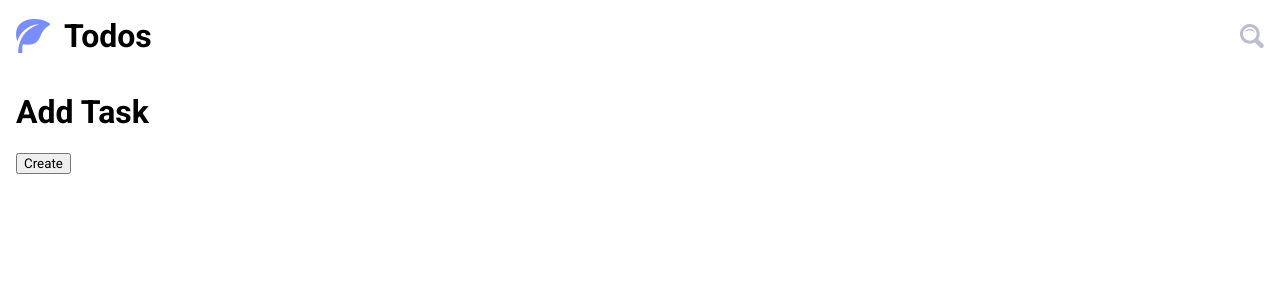
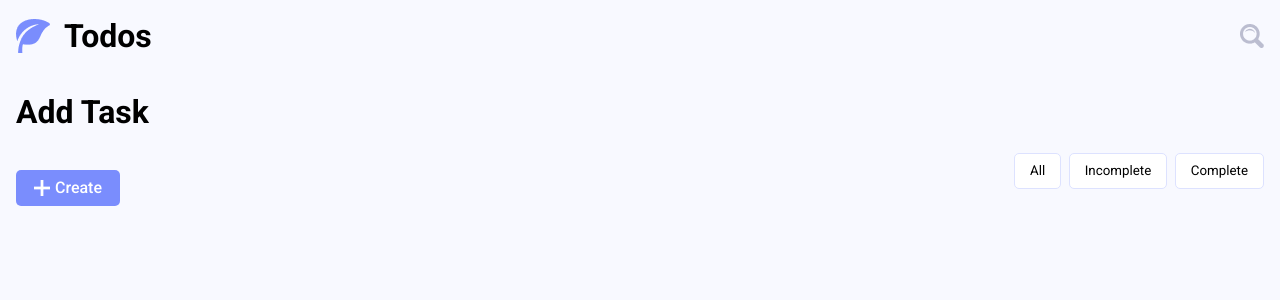
Before and after one commit to ahr-wtag/react-todo-app, a React (Create React App) app: page / in a window 1280 px wide. Shown: the top 300 px of the page. Built offline with nearby package versions, Linux system fonts and the light colour scheme.

Commit message:
(step-7) added filtering

```diff
--- a/src/assets/style/app.scss
+++ b/src/assets/style/app.scss
@@ -1,5 +1,7 @@
 @import url("https://fonts.googleapis.com/css2?family=Roboto:ital,wght@0,100;0,300;0,400;0,500;0,700;0,900;1,100;1,300;1,400;1,500;1,700;1,900&display=swap");
+@import "assets/style/color.scss";
 
 * {
   font-family: "Roboto", sans-serif;
+  background-color: $light-purple;
 }
--- a/src/assets/style/color.scss
+++ b/src/assets/style/color.scss
@@ -7,3 +7,4 @@ $vivid-green: #0bc375;
 $navy-blue: #32394b;
 $light-periwinkle: #dde2ff;
 $red: #ff0000;
+$light-purple: #f8f9ff;
--- a/src/components/TaskBoard/index.jsx
+++ b/src/components/TaskBoard/index.jsx
@@ -3,13 +3,29 @@ import { useSelector, useDispatch } from "react-redux";
 import AddTaskCard from "components/TaskCard/AddTaskCard.jsx";
 import style from "components/TaskBoard/index.module.scss";
 import Pagination from "components/Pagination";
-import { PAGINATION_LIMIT, SHOW_MORE, SHOW_LESS } from "utils/constant";
+import {
+  PAGINATION_LIMIT,
+  SHOW_MORE,
+  SHOW_LESS,
+  ADD,
+  ADD_ALT,
+  ALL,
+  COMPLETE,
+  INCOMPLETE,
+} from "utils/constant";
 import { paginationUpdate } from "store/actions/";
 import TaskList from "components/TaskList";
 const TaskBoard = () => {
   const [showCreateCard, setShowCreateCard] = useState(false);
+  const [filter, setFilter] = useState(ALL);
   const pagination = useSelector((state) => state.paginationLength);
   const tasks = useSelector((state) => state.todo);
+
+  const [taskLength, setTaskLength] = useState(tasks.length);
+
+  useEffect(() => {
+    setTaskLength(tasks.length);
+  }, [tasks]);
   const dispatch = useDispatch();
 
   useEffect(() => {
@@ -25,27 +41,48 @@ const TaskBoard = () => {
   return (
     <div className={style.container}>
       <h1>Add Task</h1>
-      <div>
+      <div className={style.topBar}>
         <button
+          className={style.createButton}
           disabled={showCreateCard}
           onClick={() => setShowCreateCard(!showCreateCard)}
         >
+          <img className={style.addIcon} src={ADD} alt={ADD_ALT} />
           Create
         </button>
+        <div className={style.filterBar}>
+          <button onClick={() => setFilter(ALL)} className={style.filterButton}>
+            All
+          </button>
+          <button
+            onClick={() => setFilter(INCOMPLETE)}
+            className={style.filterButton}
+          >
+            Incomplete
+          </button>
+          <button
+            onClick={() => setFilter(COMPLETE)}
+            className={style.filterButton}
+          >
+            Complete
+          </button>
+        </div>
       </div>
       <div className={style.taskBoard}>
         {showCreateCard && (
           <AddTaskCard showCreateCard setShowCreateCard={setShowCreateCard} />
         )}
-        <TaskList limit={pagination} tasks={tasks}></TaskList>
+        <TaskList
+          setTaskLength={setTaskLength}
+          filter={filter}
+          limit={pagination}
+          tasks={tasks}
+        ></TaskList>
       </div>
 
-      {tasks.length + showCreateCard > PAGINATION_LIMIT ? (
-        <Pagination
-          showCreateCard={showCreateCard}
-          taskListLength={tasks.length}
-        >
-          {pagination >= tasks.length ? SHOW_LESS : SHOW_MORE}
+      {taskLength + showCreateCard > PAGINATION_LIMIT ? (
+        <Pagination showCreateCard={showCreateCard} taskListLength={taskLength}>
+          {pagination >= taskLength ? SHOW_LESS : SHOW_MORE}
         </Pagination>
       ) : (
         <></>
--- a/src/components/TaskBoard/index.module.scss
+++ b/src/components/TaskBoard/index.module.scss
@@ -1,3 +1,5 @@
+@import "assets/style/color.scss";
+
 .taskBoard {
   display: flex;
   flex-wrap: wrap;
@@ -8,3 +10,45 @@
   margin: auto;
   max-width: 78rem;
 }
+
+.topBar {
+  display: flex;
+  justify-content: space-between;
+  align-items: center;
+
+  .createButton {
+    display: flex;
+    justify-content: center;
+    align-items: center;
+    width: 6.5rem;
+    height: 2.25rem;
+    background-color: $lavender-blue;
+    border-radius: 0.313rem;
+    font-weight: 500;
+    font-size: 1rem;
+    line-height: 1.172rem;
+    color: $white;
+    border: none;
+
+    .addIcon {
+      background: transparent;
+      width: 1rem;
+      height: 1rem;
+      margin-right: 0.313rem;
+    }
+  }
+
+  .filterBar {
+    width: 15.625rem;
+    display: flex;
+    justify-content: space-between;
+    margin-bottom: 2.125rem;
+    .filterButton {
+      background-color: $white;
+      height: 2.25rem;
+      padding: 0 0.938rem;
+      border-radius: 0.313rem;
+      border: 0.063rem solid $light-periwinkle;
+    }
+  }
+}
--- a/src/components/TaskList/index.jsx
+++ b/src/components/TaskList/index.jsx
@@ -1,11 +1,39 @@
 import TaskCard from "components/TaskCard";
 import EditTaskCard from "components/TaskCard/EditTaskCard";
 import PropTypes from "prop-types";
-import React, { useState } from "react";
+import React, { useEffect, useState } from "react";
+import { ALL, COMPLETE, INCOMPLETE } from "utils/constant";
 
-const TaskList = ({ tasks, limit }) => {
+const TaskList = ({ tasks, limit, filter, setTaskLength }) => {
   const [editableTask, setEditableTask] = useState(null);
-  return tasks
+  const [filteredTasks, setFilteredTasks] = useState([]);
+
+  const getCompletedTasks = () => {
+    return tasks.filter((todo) => todo.completed == true);
+  };
+
+  const getIncompletedTasks = () => {
+    return tasks.filter((todo) => todo.completed !== true);
+  };
+  useEffect(() => {
+    switch (filter) {
+      case COMPLETE:
+        setFilteredTasks(getCompletedTasks());
+        break;
+      case INCOMPLETE:
+        setFilteredTasks(getIncompletedTasks);
+        break;
+      case ALL:
+        setFilteredTasks(tasks);
+        break;
+    }
+  }, [tasks, filter]);
+
+  useEffect(() => {
+    setTaskLength(filteredTasks.length);
+  }, [filteredTasks]);
+
+  return filteredTasks
     .slice(0, limit)
     .map((todo) =>
       todo.id == editableTask ? (
@@ -31,5 +59,7 @@ const TaskList = ({ tasks, limit }) => {
 TaskList.propTypes = {
   tasks: PropTypes.array.isRequired,
   limit: PropTypes.number.isRequired,
+  filter: PropTypes.string.isRequired,
+  setTaskLength: PropTypes.func.isRequired,
 };
 export default TaskList;
--- a/src/utils/constant/form.js
+++ b/src/utils/constant/form.js
@@ -2,3 +2,6 @@ export const ENTER = "Enter";
 export const PAGINATION_LIMIT = 9;
 export const SHOW_MORE = "Show More";
 export const SHOW_LESS = "Show Less";
+export const ALL = "All";
+export const INCOMPLETE = "Incomplete";
+export const COMPLETE = "Complete";
--- a/src/utils/constant/images.js
+++ b/src/utils/constant/images.js
@@ -3,15 +3,18 @@ import search from "assets/images/icons/search.png";
 import deleteIcon from "assets/images/icons/deleteIcon.png";
 import completeIcon from "assets/images/icons/completeIcon.png";
 import editIcon from "assets/images/icons/editIcon.png";
+import addIcon from "assets/images/icons/addIcon.png";
 
 export const LOGO = logo;
 export const SEARCH = search;
 export const DELETE = deleteIcon;
 export const COMPLETE = completeIcon;
 export const EDIT = editIcon;
+export const ADD = addIcon;
 
 export const LOGO_ALT = "logo";
 export const SEARCH_ALT = "search icon";
 export const DELETE_ALT = "delete icon";
 export const COMPLETE_ALT = "complete icon";
 export const EDIT_ALT = "edit icon";
+export const ADD_ALT = "add icon";
```
Also changed, not shown: src/utils/constant/index.js (+10 -0 lines), src/assets/images/icons/addIcon.png (added).
